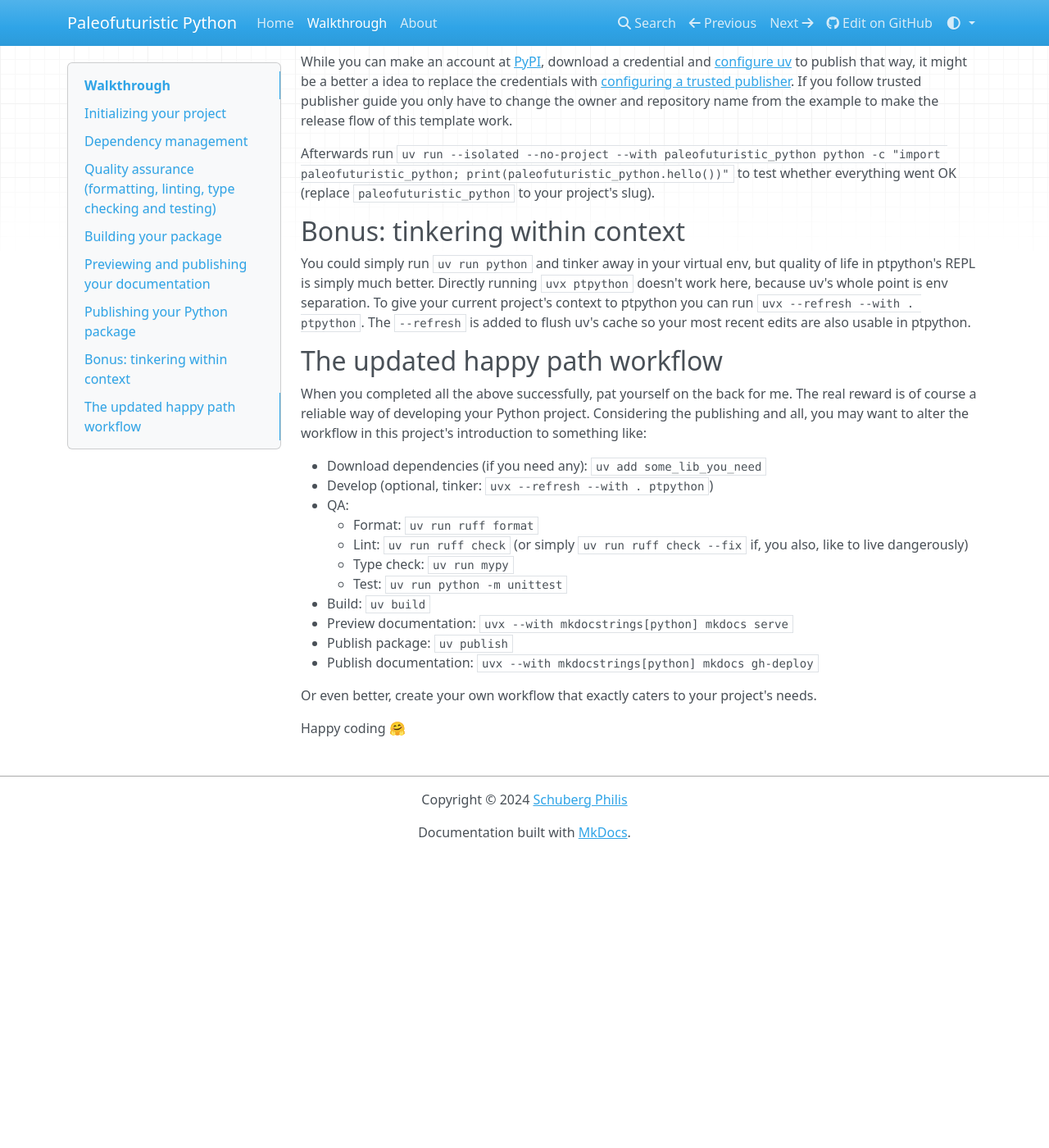
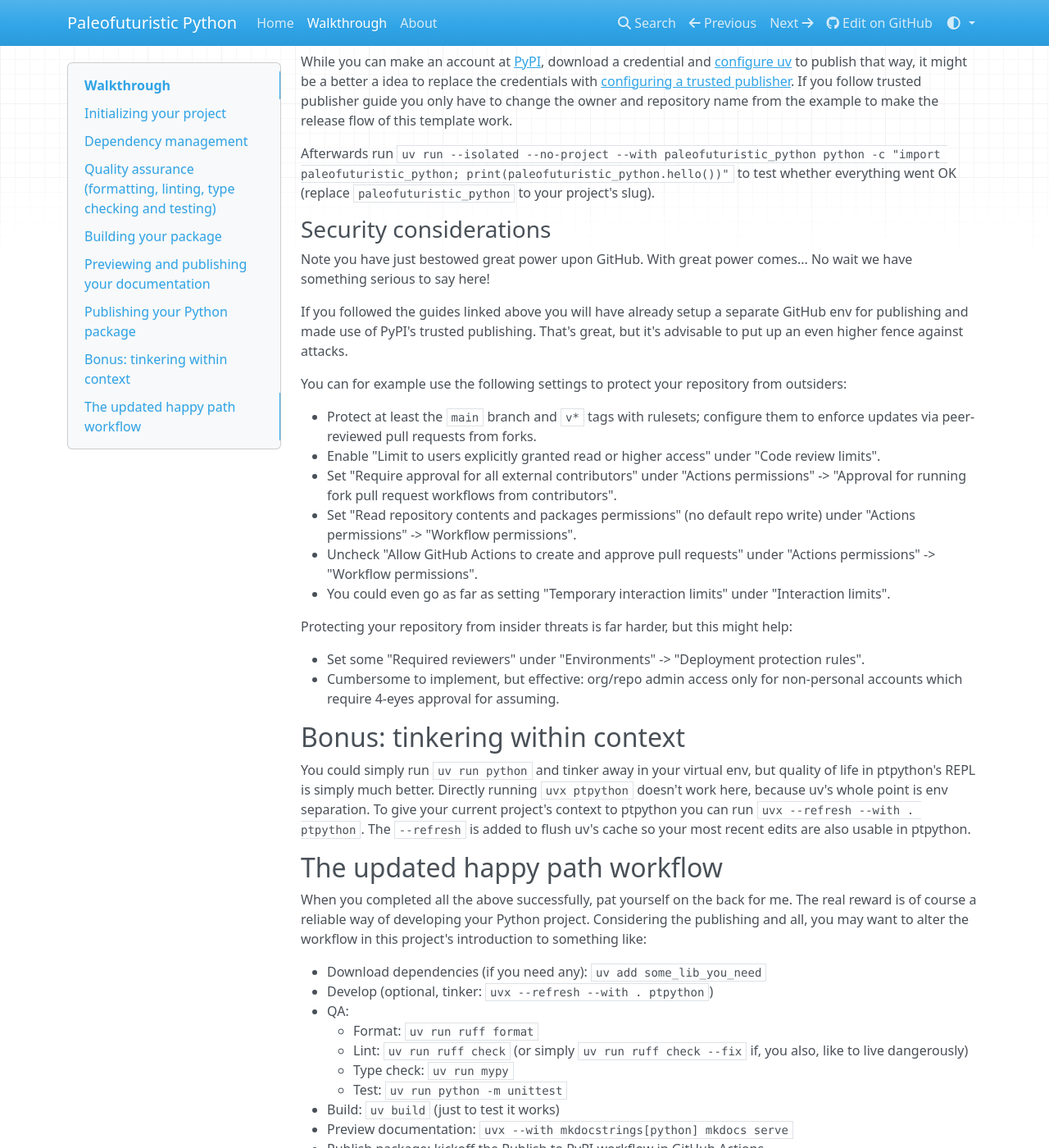
Before and after one commit to schubergphilis/paleofuturistic_python, an MkDocs documentation site: the page built from docs/walkthrough.md, in a window 1280 px wide and 1400 px high, scrolled down 2078 px. Shown: the whole window at 82% size. Built offline with MkDocs 1.6.1, drawn with Linux system fonts in a browser that asks for light colours; nearby versions of some CDN libraries; before the commit the page ends 3121 px from its top, so only the background shows below that; some of the changed text lies outside the part shown.

Commit message:
add github security advice to walkthrough

```diff
--- a/docs/walkthrough.md
+++ b/docs/walkthrough.md
@@ -97,6 +97,28 @@ If you follow trusted publisher guide you only have to change the owner and repo
 Afterwards run `uv run --isolated --no-project --with paleofuturistic_python python -c "import paleofuturistic_python; print(paleofuturistic_python.hello())"` to test whether everything went OK
 (replace `paleofuturistic_python` to your project's slug).
 
+### Security considerations
+
+Note you have just bestowed great power upon GitHub.
+With great power comes... No wait we have something serious to say here!
+
+If you followed the guides linked above you will have already setup a separate GitHub env for publishing and made use of PyPI's trusted publishing.
+That's great, but it's advisable to put up an even higher fence against attacks.
+
+You can for example use the following settings to protect your repository from outsiders:
+
+- Protect at least the `main` branch and `v*` tags with rulesets; configure them to enforce updates via peer-reviewed pull requests from forks.
+- Enable "Limit to users explicitly granted read or higher access" under "Code review limits".
+- Set "Require approval for all external contributors" under "Actions permissions" -> "Approval for running fork pull request workflows from contributors".
+- Set "Read repository contents and packages permissions" (no default repo write) under "Actions permissions" -> "Workflow permissions".
+- Uncheck "Allow GitHub Actions to create and approve pull requests" under "Actions permissions" -> "Workflow permissions".
+- You could even go as far as setting "Temporary interaction limits" under "Interaction limits".
+
+Protecting your repository from insider threats is far harder, but this might help:
+
+- Set some "Required reviewers" under "Environments" -> "Deployment protection rules".
+- Cumbersome to implement, but effective: org/repo admin access only for non-personal accounts which require 4-eyes approval for assuming.
+
 ## Bonus: tinkering within context
 
 You could simply run `uv run python` and tinker away in your virtual env, but quality of life in ptpython's REPL is simply much better.
@@ -117,9 +139,9 @@ Considering the publishing and all, you may want to alter the workflow in this p
     - Lint: `uv run ruff check` (or simply `uv run ruff check --fix` if, you also, like to live dangerously)
     - Type check: `uv run mypy`
     - Test: `uv run python -m unittest`
-- Build: `uv build`
+- Build: `uv build` (just to test it works)
 - Preview documentation: `uvx --with mkdocstrings[python] mkdocs serve`
-- Publish package: `uv publish`
+- Publish package: kickoff the Publish to PyPI workflow in GitHub Actions
 - Publish documentation: `uvx --with mkdocstrings[python] mkdocs gh-deploy`
 
 Or even better, create your own workflow that exactly caters to your project's needs.
```
